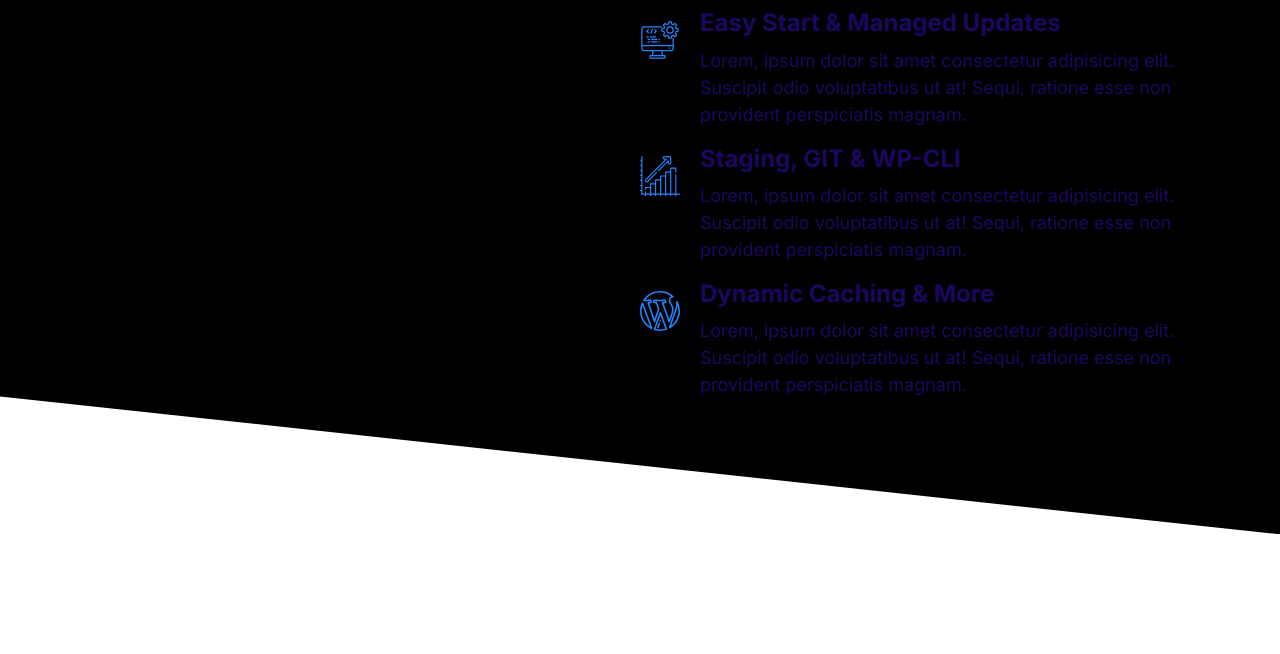
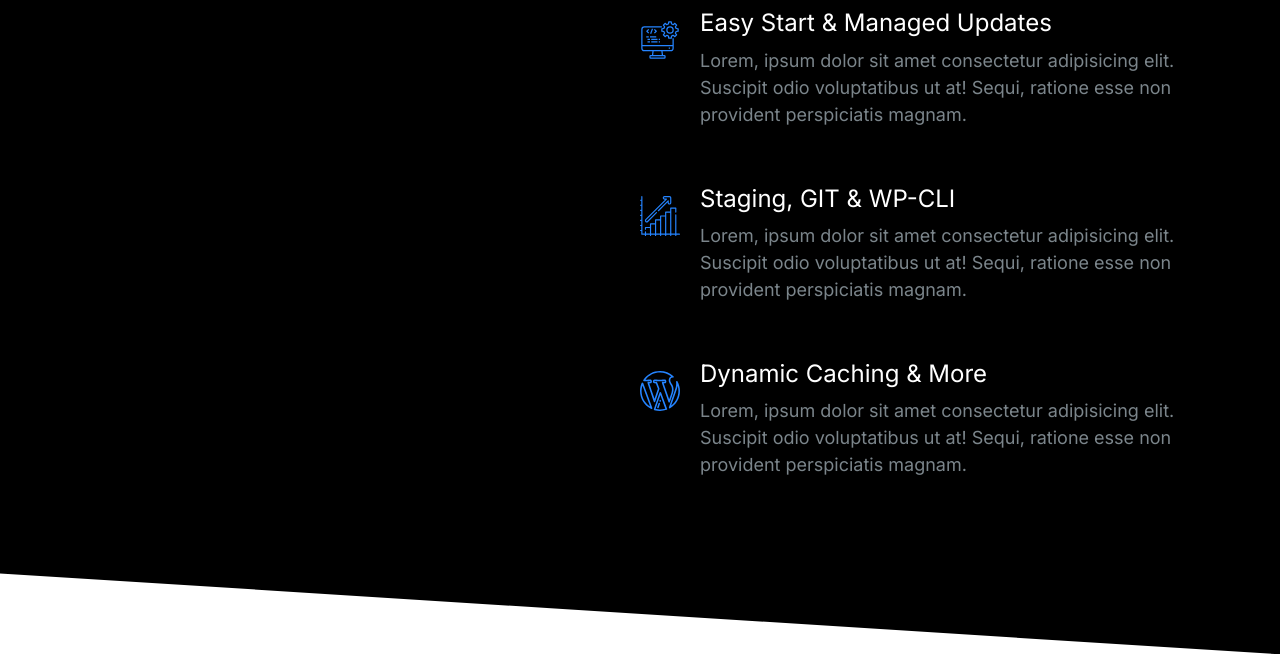
Before and after one commit to SushyamNagallapati/project1, a plain HTML site: page index.html in a window 1280 px wide. Shown: the part 155-809 px from the top of the page. Drawn offline with Linux system fonts and the light colour scheme.

```diff
--- a/css/styles.css
+++ b/css/styles.css
@@ -14,6 +14,11 @@
 }
 
 /* Typography */
+
+::selection {
+    background: var(--color-primary);
+    color: white;
+}
 
 html {
     /* 62.5% of 16px = 10px */
@@ -43,6 +48,7 @@
 
 h3 {
     font-size: 3rem;
+    font-weight: 500;
 }
 
 p {
@@ -136,7 +142,6 @@
 /* Lists */
 
 .list {
-    color: var(--color-headings);
     list-style: none;
     padding-left: 0;
 }
@@ -149,6 +154,7 @@
 .list--tick {
     list-style-image: url(../images/tick.svg);
     padding-left: 3rem;
+    color: var(--color-headings);
 }
 
 .list--tick .list__item {
@@ -429,6 +435,7 @@
 
 .media {
     display: flex;
+    margin-bottom: 4rem;
 }
 
 .media__title {
@@ -645,18 +652,20 @@
     color: #7b858b;
 }
 
-.block--dark .block__heading {
+.block--dark h1,
+.block--dark h2,
+.block--dark h3 {
     color: white;
 }
 
 .block--skewed-right {
     padding-bottom: calc(var(--padding-vertical) + 4rem);
-    clip-path: polygon(0% 0%, 100% 0%, 100% 100%, 0% 80%);
+    clip-path: polygon(0% 0%, 100% 0%, 100% 100%, 0% 90%);
 }
 
 .block--skewed-left {
     padding-bottom: calc(var(--padding-vertical) + 4rem);
-    clip-path: polygon(0% 0%, 100% 0%, 100% 80%, 0% 100%);
+    clip-path: polygon(0% 0%, 100% 0%, 100% 90%, 0% 100%);
 }
 
 .container {
@@ -734,10 +743,6 @@
 
 
 /* Hero */
-
-.hero {
-    clip-path: polygon(0% 0%, 100% 0%, 100% 90%, 0% 100%);
-}
 
 .hero__tagline {
     font-size: 2rem;
@@ -827,3 +832,26 @@
         order: 2;
     }
 }
+
+
+
+/* Showcase Block */
+
+.block-showcase__image > img {
+    width: 100%;
+}
+
+@media screen and (min-width: 768px) {
+    .block-showcase .grid {
+        grid-template-columns: 50% 50%;
+    }
+
+    .block-showcase__image {
+        justify-self: end;
+    }
+
+    .block-showcase__image > img {
+        width: auto;
+        max-width: 700px;
+    }
+}
```
